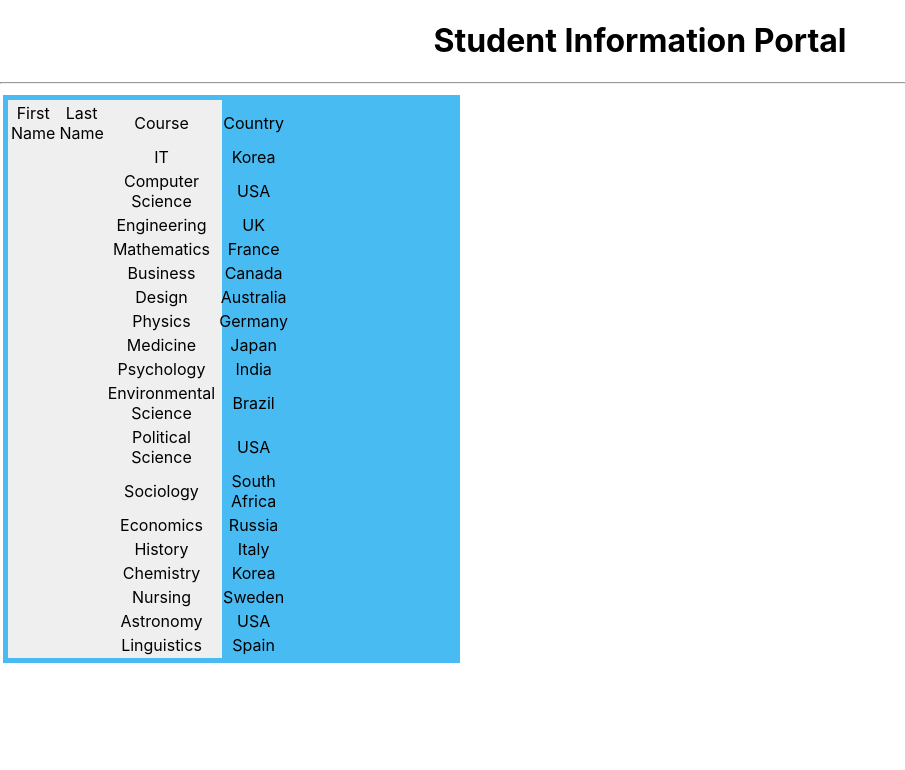
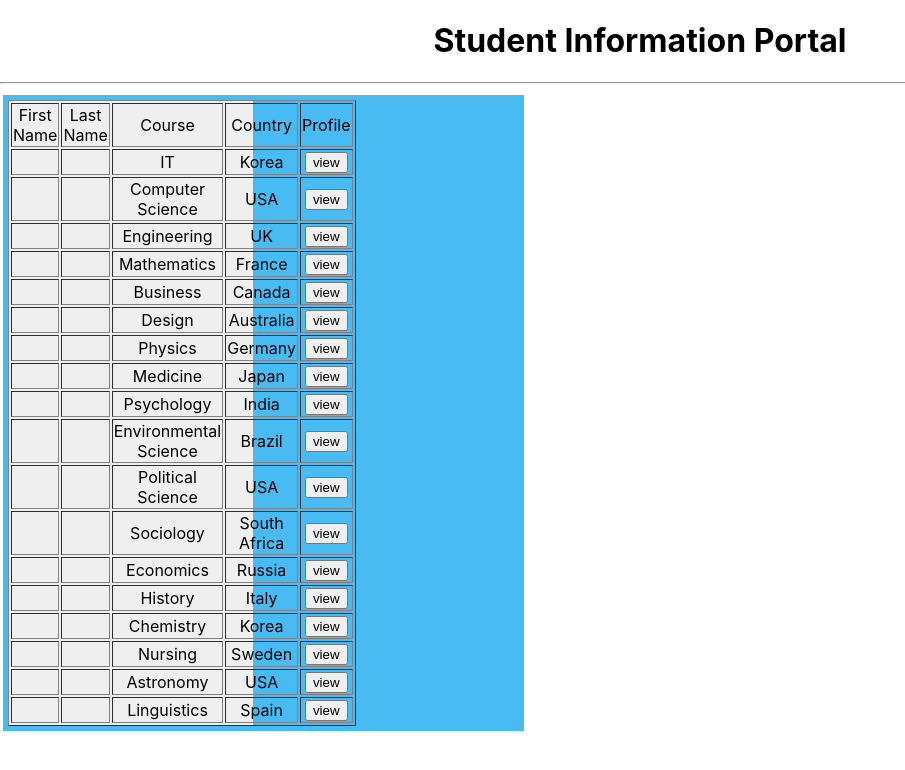
Before and after one commit to UserLasa73/React_Assignment, a React (Create React App) app in the folder reactassignment1/: page / in a window 1280 px wide. Shown: the top 770 px of the page, without its empty margins (0-905 px from the left). Built offline with nearby package versions, Linux system fonts and the light colour scheme.

Commit message:
changed Student table

```diff
--- a/reactassignment1/src/components/StudentTable.js
+++ b/reactassignment1/src/components/StudentTable.js
@@ -4,13 +4,14 @@
     return(
         <div className="outerDiv">
             <div className="leftDiv">
-                <table>
+                <table border='1'>
                     <thead>
                         <tr>
                             <td>First Name</td>
                             <td>Last Name</td>
                             <td>Course</td>
                             <td>Country</td>
+                            <td>Profile</td>
                         </tr>
                     </thead>
                     <tbody>
@@ -21,6 +22,7 @@
                                     <td>{student.lastname}</td>
                                     <td>{student.course}</td>
                                     <td>{student.address.country}</td>
+                                    <td><button>view</button></td>
                                 </tr>
 
                             )
```
